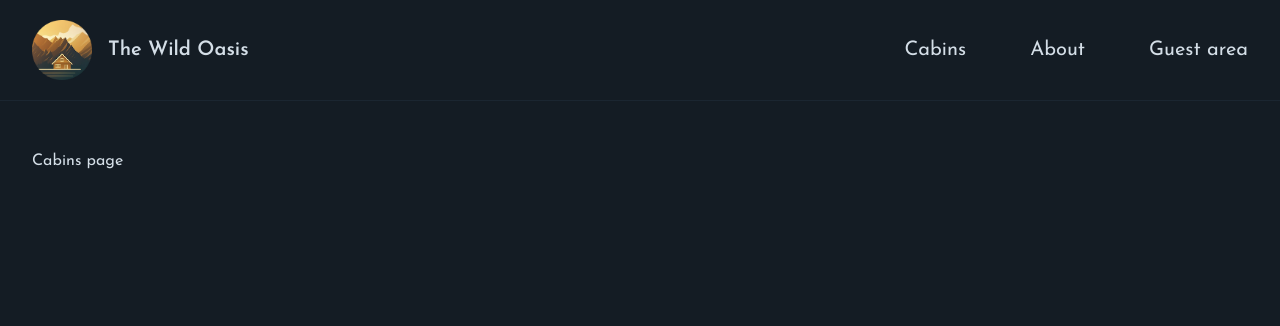
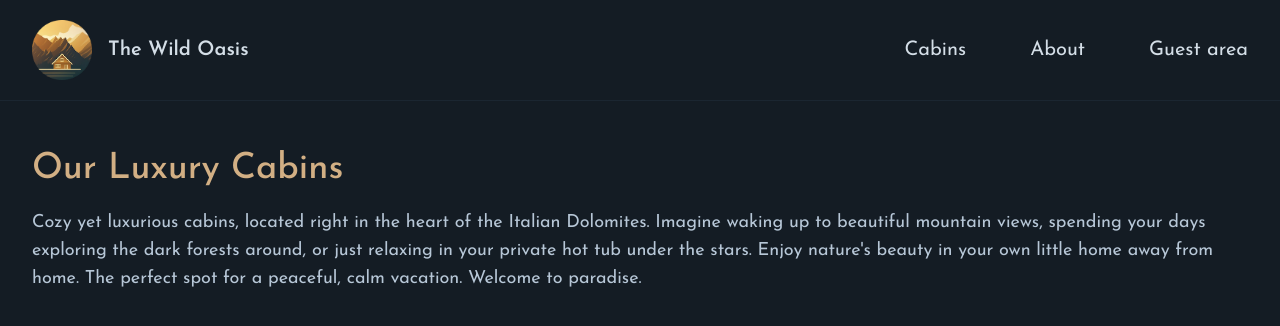
Before and after one commit to Arjun-1807/TheWildOasis-website, a Next.js app: page /cabins in a window 1280 px wide. Shown: the top 326 px of the page. Built offline with nearby package versions, Linux system fonts and the light colour scheme.

Commit message:
cabins page

```diff
--- /dev/null
+++ b/app/_components/CabinCard.js
@@ -0,0 +1,57 @@
+import { UsersIcon } from "@heroicons/react/24/solid";
+
+function CabinCard({ cabin }) {
+  const { id, name, maxCapacity, regularPrice, discount, image } = cabin;
+
+  return (
+    <div className="flex border-primary-800 border">
+      <img
+        src={image}
+        alt={`Cabin ${name}`}
+        className="flex-1 border-r border-primary-800"
+      />
+
+      <div className="flex-grow">
+        <div className="pt-5 pb-4 px-7 bg-primary-950">
+          <h3 className="text-accent-500 font-semibold text-2xl mb-3">
+            Cabin {name}
+          </h3>
+
+          <div className="flex gap-3 items-center mb-2">
+            <UsersIcon className="h-5 w-5 text-primary-600" />
+            <p className="text-lg text-primary-200">
+              For up to <span className="font-bold">{maxCapacity}</span> guests
+            </p>
+          </div>
+
+          <p className="flex gap-3 justify-end items-baseline">
+            {discount > 0 ? (
+              <>
+                <span className="text-3xl font-[350]">
+                  ${regularPrice - discount}
+                </span>
+                <span className="line-through font-semibold text-primary-600">
+                  ${regularPrice}
+                </span>
+              </>
+            ) : (
+              <span className="text-3xl font-[350]">${regularPrice}</span>
+            )}
+            <span className="text-primary-200">/ night</span>
+          </p>
+        </div>
+
+        <div className="bg-primary-950 border-t border-t-primary-800 text-right">
+          <a
+            href={`/cabins/${id}`}
+            className="border-l border-primary-800 py-4 px-6 inline-block hover:bg-accent-600 transition-all hover:text-primary-900"
+          >
+            Details & reservation &rarr;
+          </a>
+        </div>
+      </div>
+    </div>
+  );
+}
+
+export default CabinCard;
--- a/app/cabins/page.js
+++ b/app/cabins/page.js
@@ -1,7 +1,34 @@
+import CabinCard from "@/app/_components/CabinCard";
+
 export const metadata = {
   title: "Cabins",
 };
 
-export default function page() {
-  return <h1>Cabins page</h1>;
+export default function Page() {
+  // CHANGE
+  const cabins = [];
+
+  return (
+    <div>
+      <h1 className="text-4xl mb-5 text-accent-400 font-medium">
+        Our Luxury Cabins
+      </h1>
+      <p className="text-primary-200 text-lg mb-10">
+        Cozy yet luxurious cabins, located right in the heart of the Italian
+        Dolomites. Imagine waking up to beautiful mountain views, spending your
+        days exploring the dark forests around, or just relaxing in your private
+        hot tub under the stars. Enjoy nature&apos;s beauty in your own little
+        home away from home. The perfect spot for a peaceful, calm vacation.
+        Welcome to paradise.
+      </p>
+
+      {cabins.length > 0 && (
+        <div className="grid sm:grid-cols-1 md:grid-cols-2 gap-8 lg:gap-12 xl:gap-14">
+          {cabins.map((cabin) => (
+            <CabinCard cabin={cabin} key={cabin.id} />
+          ))}
+        </div>
+      )}
+    </div>
+  );
 }
--- a/app/layout.js
+++ b/app/layout.js
@@ -9,7 +9,7 @@
 });
 
 import "@/app/_styles/globals.css";
-import Header from "./_components/Header";
+import Header from "@/app/_components/Header";
 
 export const metadata = {
   // title: "The Wild Oasis",
```
